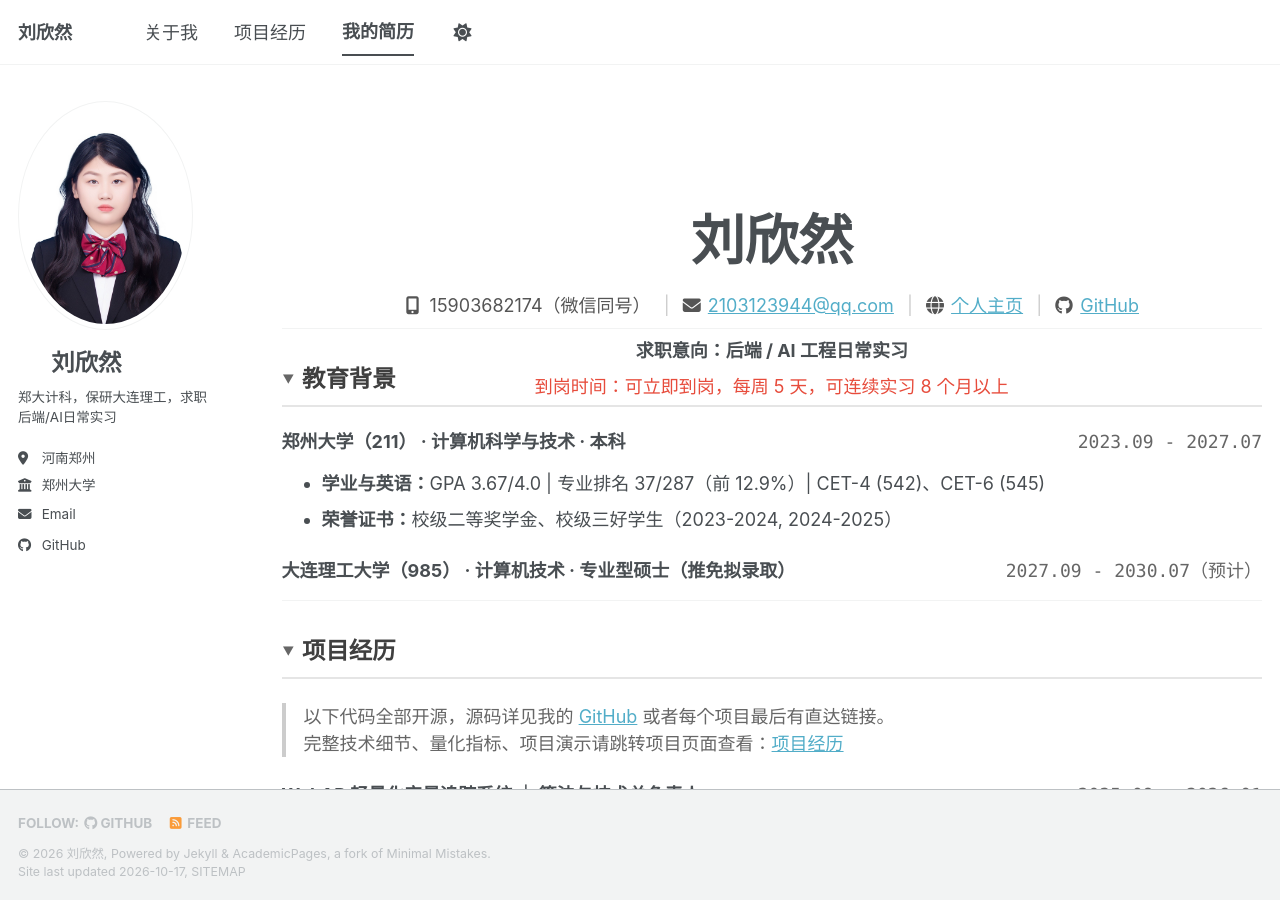
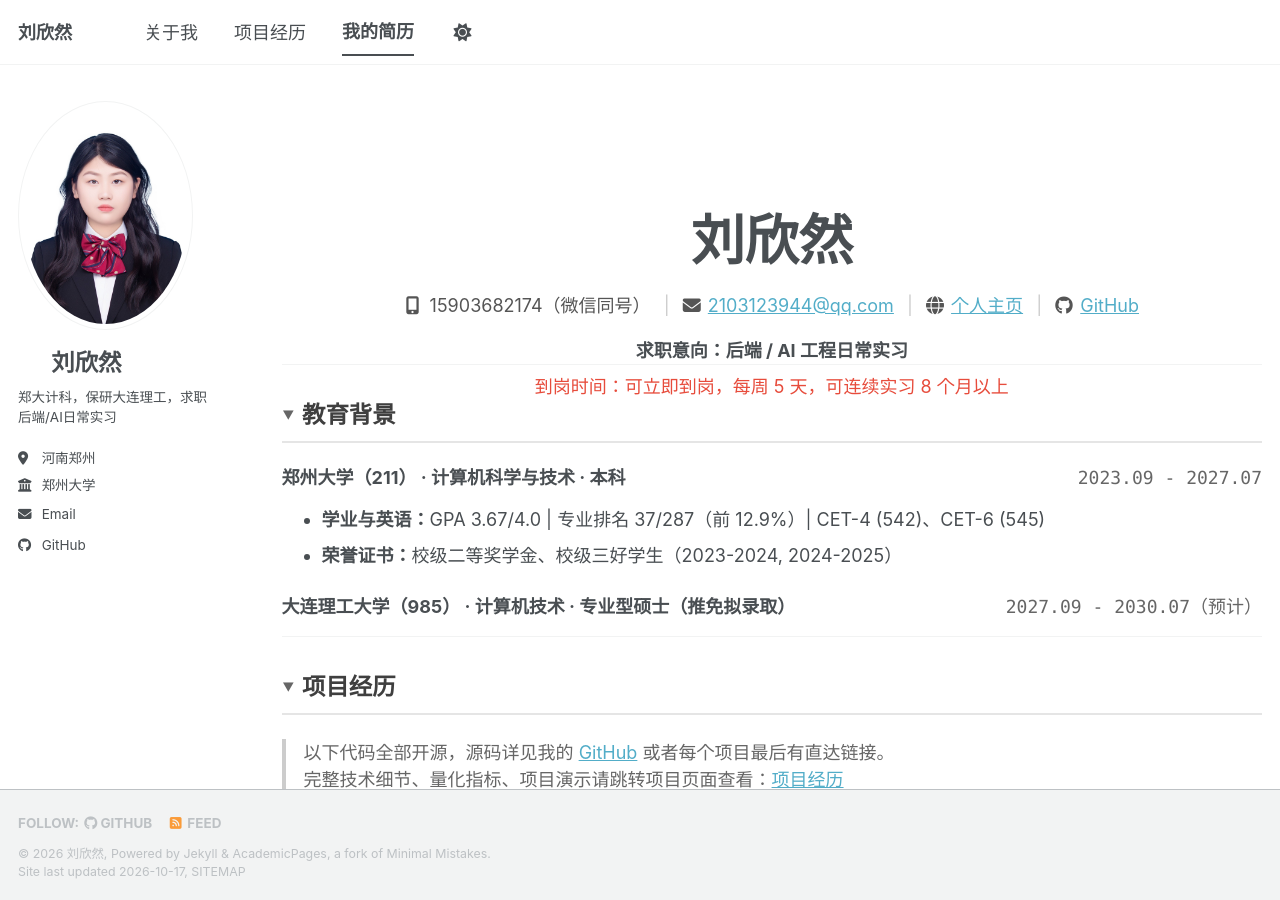
Before and after one commit to Linsensn/Linsensn.github.io, a Jekyll site: the page built from _pages/cv.md, in a window 1280 px wide and 900 px high. Built offline with Jekyll 4.4.1, drawn with Linux system fonts in a browser that asks for light colours; a style sheet for code colours, icons or effects is not loaded.

Commit message:
Update cv.md

```diff
--- a/_pages/cv.md
+++ b/_pages/cv.md
@@ -14,7 +14,7 @@ redirect_from:
   }
 </style>
 
-<div style="text-align: center; margin-bottom: -5em;">
+<div style="text-align: center; margin-bottom: -3em;">
   <h2 style="font-size: 3em; margin-bottom: 0em;">刘欣然</h2>
   <p style="margin-bottom: 0em; color: #555;">
     <i class="fas fa-mobile-alt" style="width: 16px; text-align: center; margin-right: 4px;"></i> 15903682174（微信同号）
```
